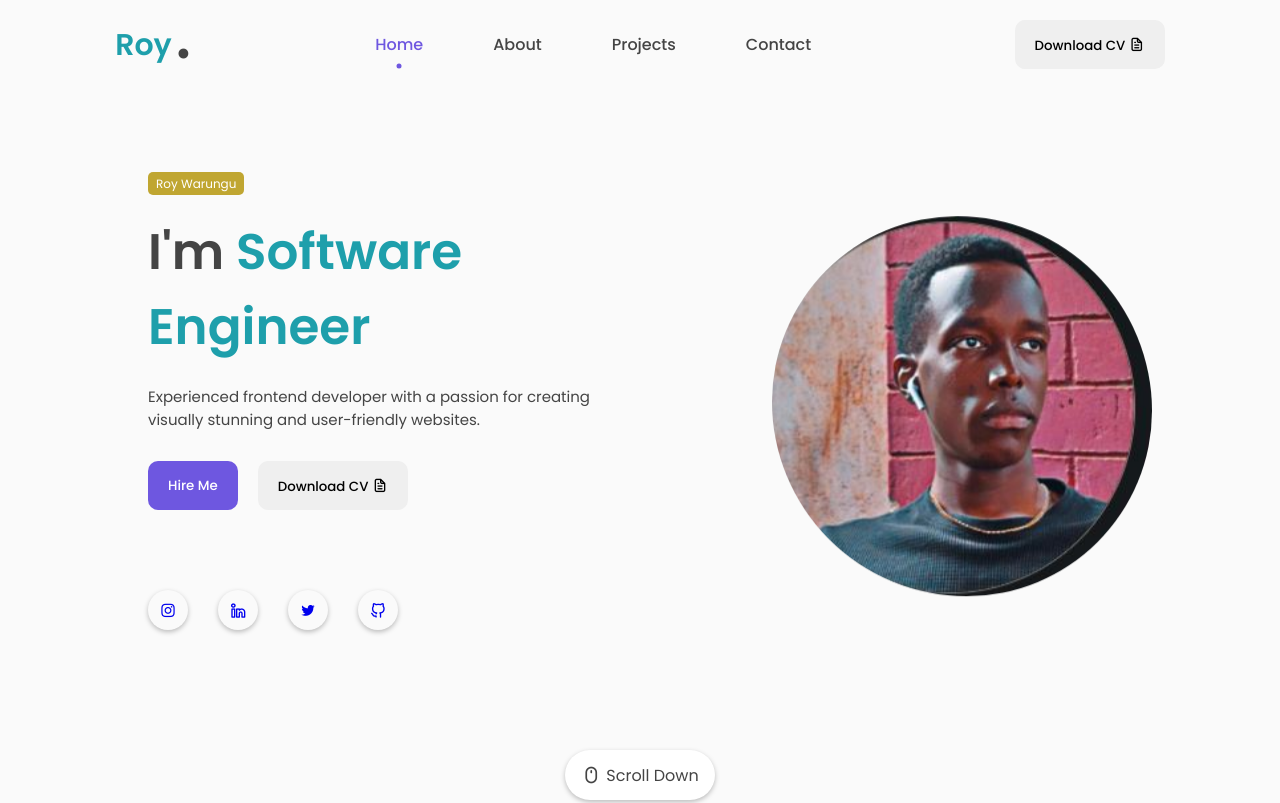
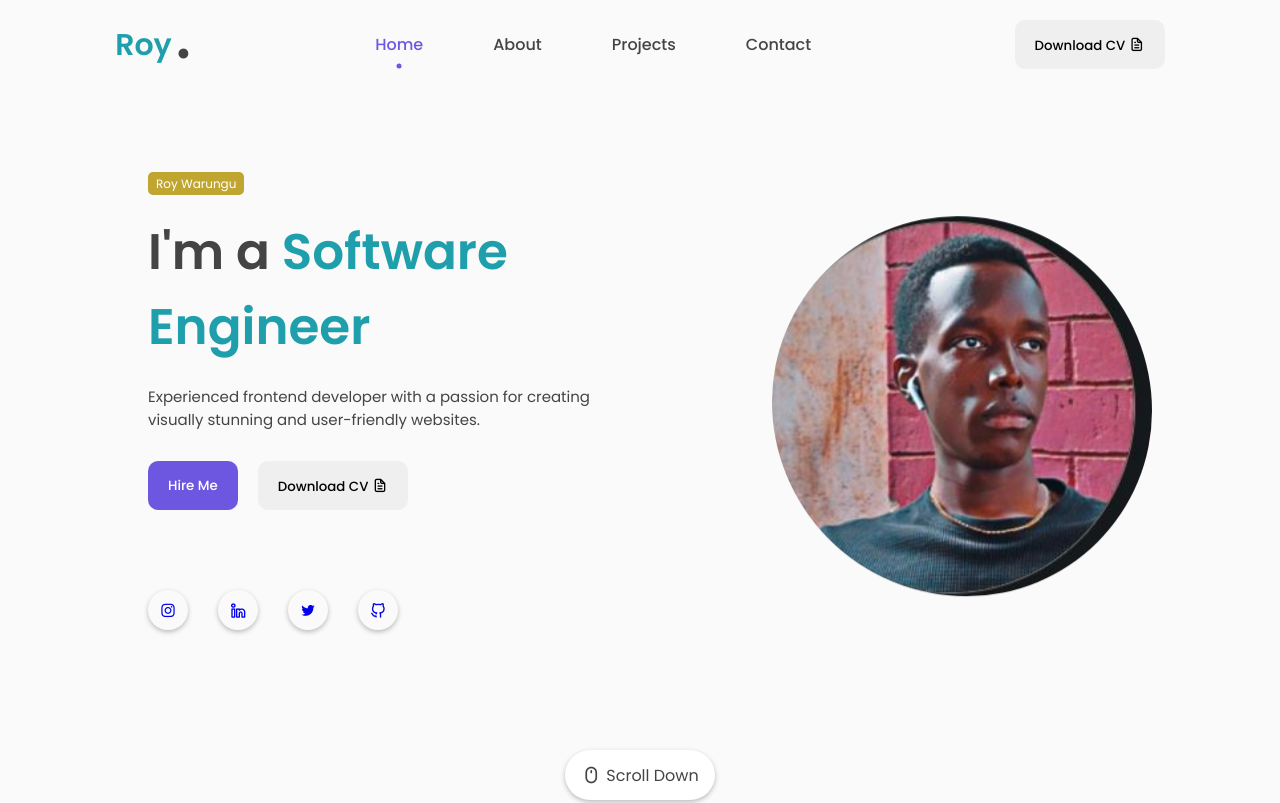
Before and after one commit to The-Troy/My-portfolio, a plain HTML site: page index.html in a window 1280 px wide. Shown: the top 803 px of the page. Drawn offline with nearby package versions, Linux system fonts and the light colour scheme; files that its build step writes are made by us from their sources; a script that the page names is missing.

Commit message:
Update index.html

```diff
--- a/index.html
+++ b/index.html
@@ -66,7 +66,7 @@
                 <span>Roy Warungu</span>
             </div>
             <div class="featured-name">
-                <p>I'm <span class="typedText">Software Engineer</span></p>
+                <p>I'm a <span class="typedText">Software Engineer</span></p>
             </div>
             <div class="featured-text-info">
                 <p>Experienced frontend developer with a passion for creating visually stunning
```
